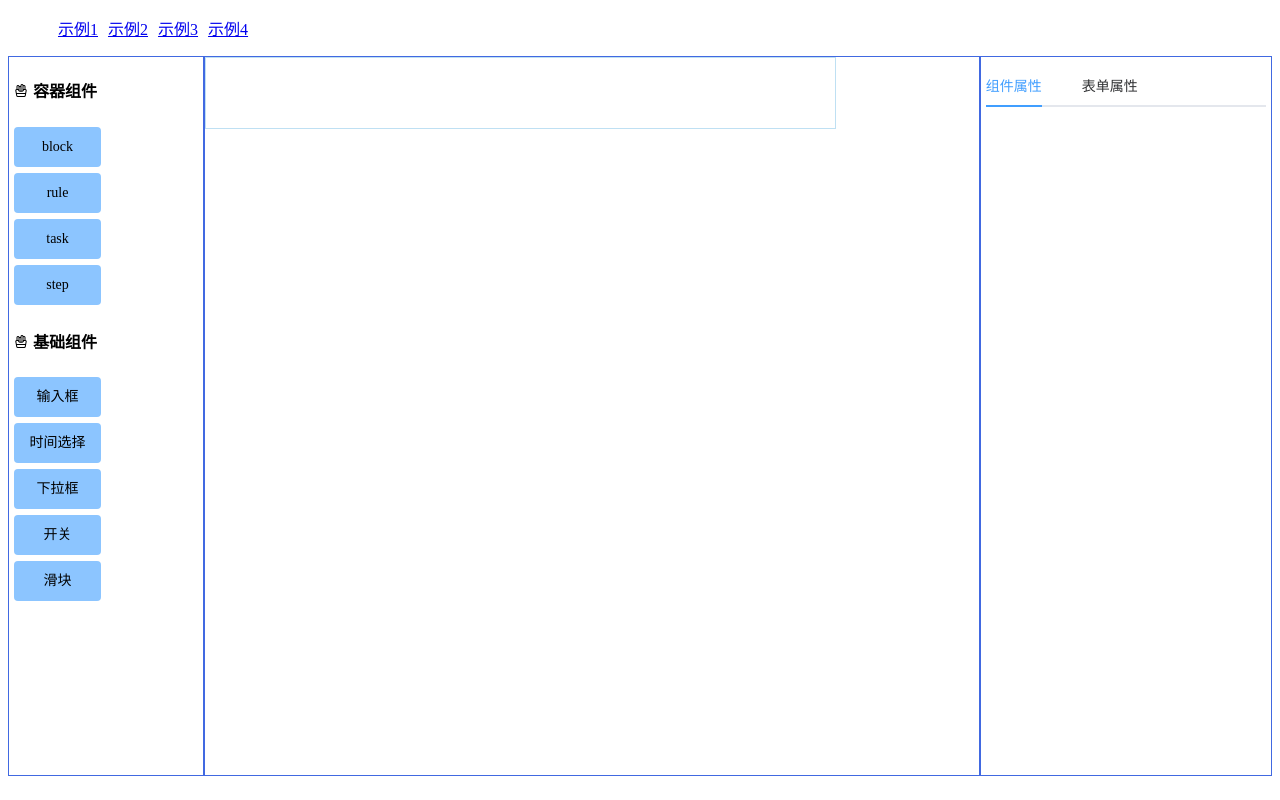
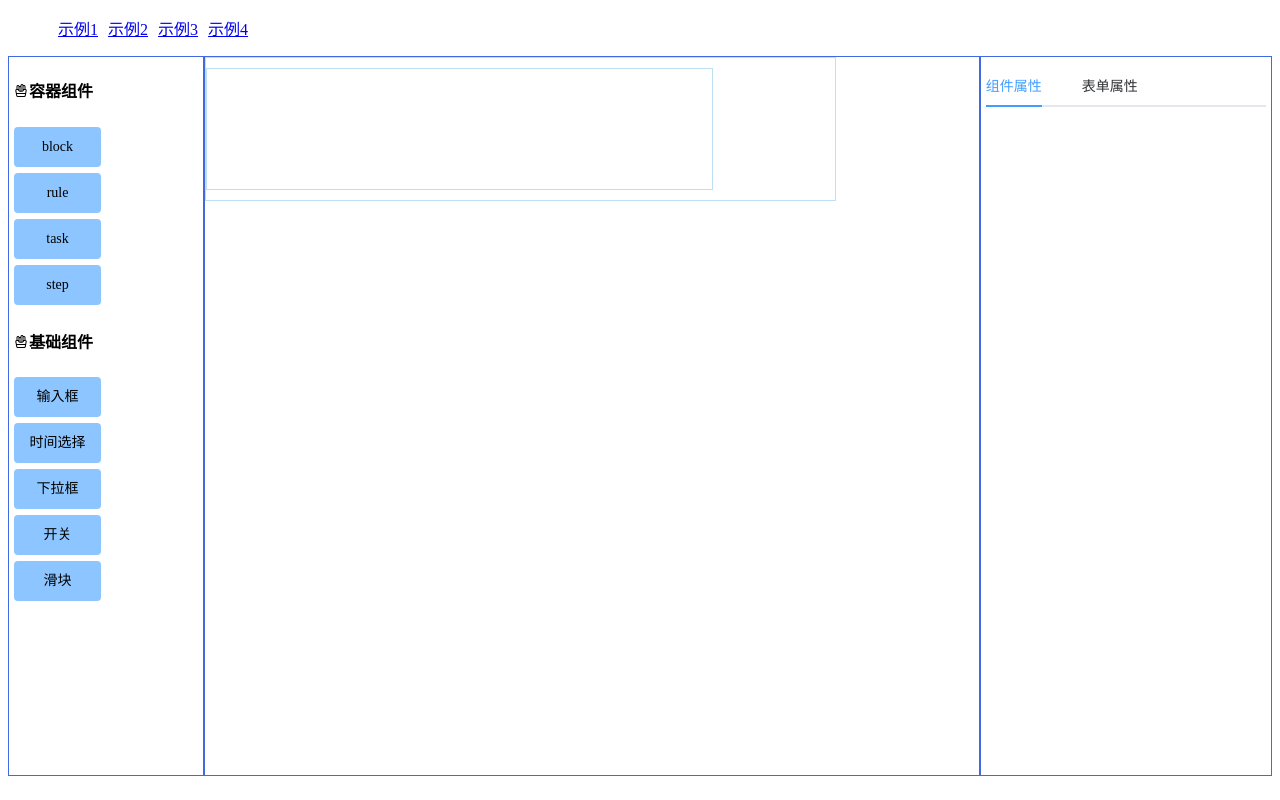
Before and after one commit to gong9/vue_vuedraggable_example, a Vue app: page /#/nested-example in a window 1280 px wide. Built offline with nearby package versions, Linux system fonts and the light colour scheme.

Commit message:
fix: 调整center拖拽容器节点

```diff
--- a/src/components/Editor/center.jsx
+++ b/src/components/Editor/center.jsx
@@ -14,7 +14,7 @@ export default {
         draggable,
     },
     methods: {
-        renderChunk(schema) {
+        renderChunk(schema, index, list) {
             const { type, label } = schema;
             return (
                 <el-form-item label={label} class='chunk-node'>
@@ -25,7 +25,7 @@ export default {
                         </el-col>
 
                         <el-col span={1}>
-                            <el-button type="info" plain icon="el-icon-delete"></el-button>
+                            <el-button type="info" plain icon="el-icon-delete" onClick={() => this.handleDelete(list, index)}></el-button>
                         </el-col>
                     </el-row>
                 </el-form-item>
@@ -43,14 +43,14 @@ export default {
                                 <el-step title="步骤 2"></el-step>
                                 <el-step title="步骤 3"></el-step>
                             </el-steps>
-                            <nestedDraggable class="container-node" tag="div" tasks={children} />
+                            <nestedDraggable tag="div" tasks={children} />
                         </div>
                     )
 
                 default:
                     return (
                         <div onClick={() => this.handleClickNode(containerNode)}>
-                            <nestedDraggable class="container-node" tag="div" tasks={children} />
+                            <nestedDraggable tag="div" tasks={children} />
                         </div>
                     )
             }
@@ -58,6 +58,9 @@ export default {
         },
         handleClickNode(data) {
             eventBus.emit('setConfig', data)
+        },
+        handleDelete(list, index) {
+            list.splice(index, 1)
         }
     },
     render(h) {
@@ -65,16 +68,18 @@ export default {
             <el-form label-width="80px">
                 <draggable
                     tag="div"
+                    class="container-node"
                     list={this.tasks}
                     group={{ put: true }}
+                    scrollSensitivity="10px"
                 >
-                    {this.tasks.map((task) => {
+                    {this.tasks.map((task, index) => {
                         return (
                             <div>
                                 {task.children ? (
                                     this.renderContainer(task)
                                 ) : (
-                                    this.renderChunk(task)
+                                    this.renderChunk(task, index, this.tasks)
                                 )}
                             </div>
                         );
--- a/src/components/Editor/center.scss
+++ b/src/components/Editor/center.scss
@@ -2,7 +2,7 @@
     border: 1px solid rgb(191, 224, 243);
     padding: 10px 10px 10px 0;
     width: 80%;
-    min-height: 50px;
+    min-height: 100px;
     position: relative;
     cursor: move;
 }
--- a/src/components/Editor/left.jsx
+++ b/src/components/Editor/left.jsx
@@ -22,7 +22,7 @@ export default {
           return (
             <div class="components">
               <h4 class="snapshot-group-title">
-                <i class="el-icon-potato-strips" />{" "}
+                <i class="el-icon-potato-strips" />
                 {itemKey === "container" ? "容器组件" : "基础组件"}
               </h4>
               <draggable
```
